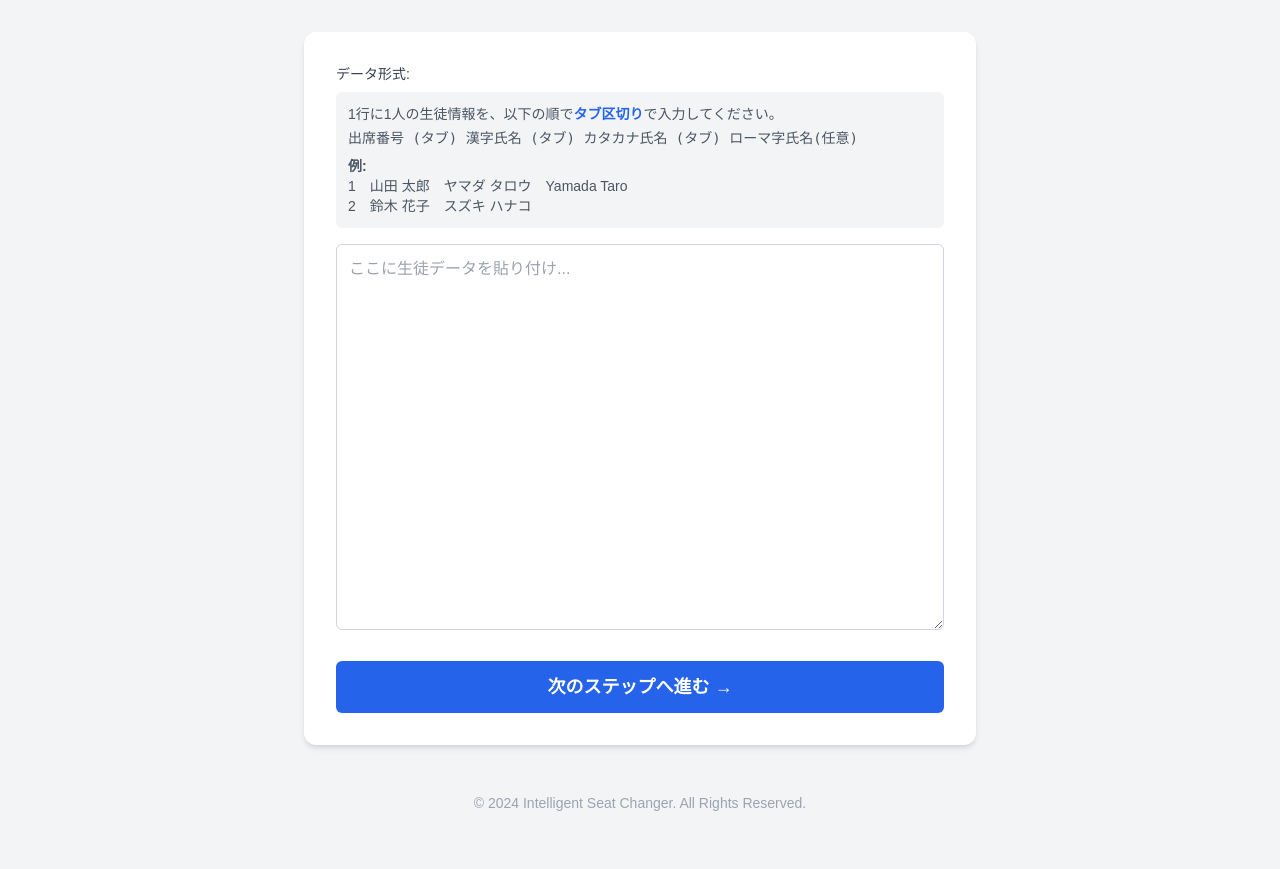
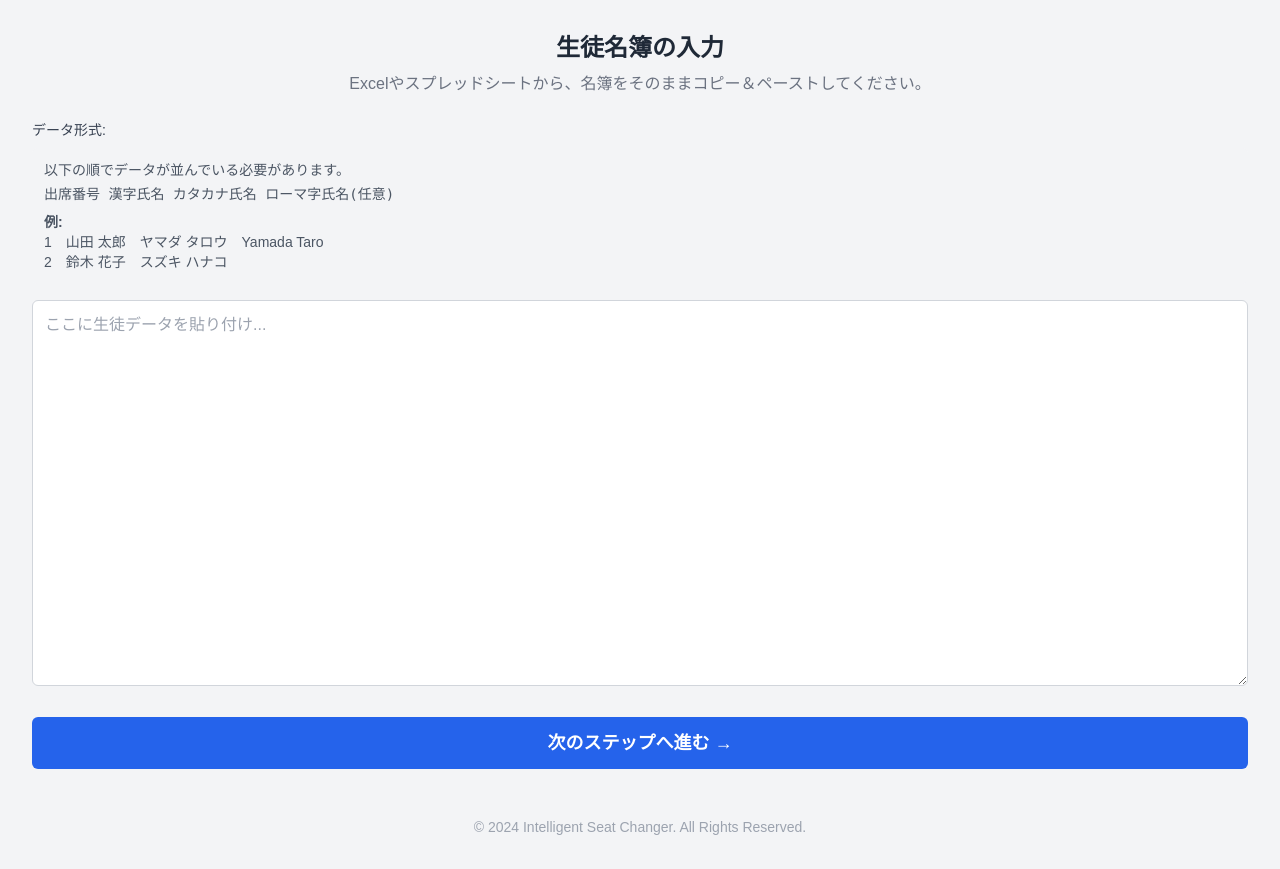
Before and after one commit to YusukeEnomoto-17/sekigae-app, a Flask app: page / in a window 1280 px wide. Shown: the part 72-941 px from the top of the page. Before the commit the page ends 883 px from the top, so only its background shows below. Run offline with Flask 3, Linux system fonts and the light colour scheme; some libraries are stand-ins or nearby versions.

Commit message:
最初の説明文変更

```diff
--- a/app.py
+++ b/app.py
@@ -15,7 +15,9 @@
     students = []
     lines = data_string.strip().split('\n')
     for i, line in enumerate(lines):
-        parts = [p.strip() for p in line.split('\t')]
+        # Excelからのコピペを想定し、タブと複数のスペースの両方に対応
+        parts = [p.strip() for p in line.replace('　', '\t').split('\t')]
+        parts = [p for p in parts if p] # 空の要素を削除
         if len(parts) >= 3:
             student = {
                 'id': i + 1,
@@ -62,45 +64,31 @@
         score = 0
         student_positions = {sid: pos for pos, sid in arrangement.items() if sid is not None}
 
-        # 離したいペアの評価
         for pair in self.constraints.get('apart', []):
             pos1, pos2 = student_positions.get(pair[0]), student_positions.get(pair[1])
-            if pos1 and pos2 and pos2 in get_neighbors(pos1[0], pos1[1], self.seat_map):
-                score += 10
+            if pos1 and pos2 and pos2 in get_neighbors(pos1[0], pos1[1], self.seat_map): score += 10
 
-        # くっつけたいペアの評価
         for pair in self.constraints.get('together', []):
             pos1, pos2 = student_positions.get(pair[0]), student_positions.get(pair[1])
-            if pos1 and pos2 and pos2 not in get_neighbors(pos1[0], pos1[1], self.seat_map):
-                score += 10
+            if pos1 and pos2 and pos2 not in get_neighbors(pos1[0], pos1[1], self.seat_map): score += 10
 
-        # ★★★ アルゴリズム改善箇所 ★★★
         if self.active_seats:
-            # 利用する座席を前から順にソート（タテ→ヨコの順）
             sorted_seats = sorted(list(self.active_seats))
-
-            # 最前列エリアの評価
             front_student_ids = self.constraints.get('front', [])
             num_front_students = len(front_student_ids)
             if num_front_students > 0:
-                # 前からN席を「最前列エリア」と定義する
                 front_section_seats = set(sorted_seats[:num_front_students])
                 for sid in front_student_ids:
                     student_pos = student_positions.get(sid)
-                    if student_pos and student_pos not in front_section_seats:
-                        score += 1 # エリア外にいたらペナルティ
+                    if student_pos and student_pos not in front_section_seats: score += 1
 
-            # 最後列エリアの評価
             back_student_ids = self.constraints.get('back', [])
             num_back_students = len(back_student_ids)
             if num_back_students > 0:
-                # 後ろからN席を「最後列エリア」と定義する
                 back_section_seats = set(sorted_seats[-num_back_students:])
                 for sid in back_student_ids:
                     student_pos = student_positions.get(sid)
-                    if student_pos and student_pos not in back_section_seats:
-                        score += 1 # エリア外にいたらペナルティ
-
+                    if student_pos and student_pos not in back_section_seats: score += 1
         return score
 
     def generate_initial_arrangement(self):
@@ -146,7 +134,7 @@
         student_data_str = request.form.get('student_data', '')
         session['students_original'] = parse_student_data(student_data_str)
         if not session['students_original']:
-            return render_template('index.html', error="正しい形式でデータを入力してください。")
+            return render_template('index.html', error="データを正しく読み込めませんでした。形式を確認してください。")
         return redirect(url_for('step1_layout'))
     session.clear()
     return render_template('index.html')
@@ -189,8 +177,20 @@
             'exclude': [int(sid) for sid in request.form.getlist('exclude_list')],
         })
         session['constraints'] = constraints
+
+        # ★★★ バリデーション追加 ★★★
         excluded_ids = set(constraints.get('exclude', []))
-        session['students'] = [s for s in session['students_original'] if s['id'] not in excluded_ids]
+        students_needing_seats = [s for s in session['students_original'] if s['id'] not in excluded_ids]
+
+        if len(session['active_seats']) < len(students_needing_seats):
+            error_msg = f"座席数が足りません！(必要: {len(students_needing_seats)}席, 選択: {len(session['active_seats'])}席)"
+            return render_template('step3_public_conditions.html',
+                                   students=session['students_original'],
+                                   active_seats=session['active_seats'],
+                                   constraints=session.get('constraints', {}),
+                                   error=error_msg)
+
+        session['students'] = students_needing_seats
         return redirect(url_for('step4_roulette'))
 
     return render_template('step3_public_conditions.html',
--- a/templates/index.html
+++ b/templates/index.html
@@ -1,7 +1,10 @@
 <!-- templates/index.html -->
 {% extends "layout.html" %}
 {% block content %}
-<div class="max-w-2xl mx-auto bg-white p-8 rounded-xl shadow-md">
+<div class.max-w-2xl mx-auto bg-white p-8 rounded-xl shadow-md">
+    <h2 class="text-2xl font-bold text-center mb-2">生徒名簿の入力</h2>
+    <p class="text-center text-gray-500 mb-6">Excelやスプレッドシートから、名簿をそのままコピー＆ペーストしてください。</p>
+
     {% if error %}
         <div class="bg-red-100 border border-red-400 text-red-700 px-4 py-3 rounded relative mb-4" role="alert">
             <strong class="font-bold">エラー:</strong>
@@ -13,8 +16,8 @@
         <div class="mb-4">
             <label for="student_data" class="block text-sm font-medium text-gray-700 mb-2">データ形式:</label>
             <div class="bg-gray-100 p-3 rounded-md text-sm text-gray-600">
-                <p>1行に1人の生徒情報を、以下の順で<strong class="text-blue-600">タブ区切り</strong>で入力してください。</p>
-                <p class="mt-1"><code>出席番号 (タブ) 漢字氏名 (タブ) カタカナ氏名 (タブ) ローマ字氏名(任意)</code></p>
+                <p>以下の順でデータが並んでいる必要があります。</p>
+                <p class="mt-1"><code>出席番号&emsp;漢字氏名&emsp;カタカナ氏名&emsp;ローマ字氏名(任意)</code></p>
                 <p class="mt-2"><strong>例:</strong><br>1&emsp;山田 太郎&emsp;ヤマダ タロウ&emsp;Yamada Taro<br>2&emsp;鈴木 花子&emsp;スズキ ハナコ</p>
             </div>
         </div>
```
Also changed, not shown: templates/step1_layout.html (+4 -3 lines).
